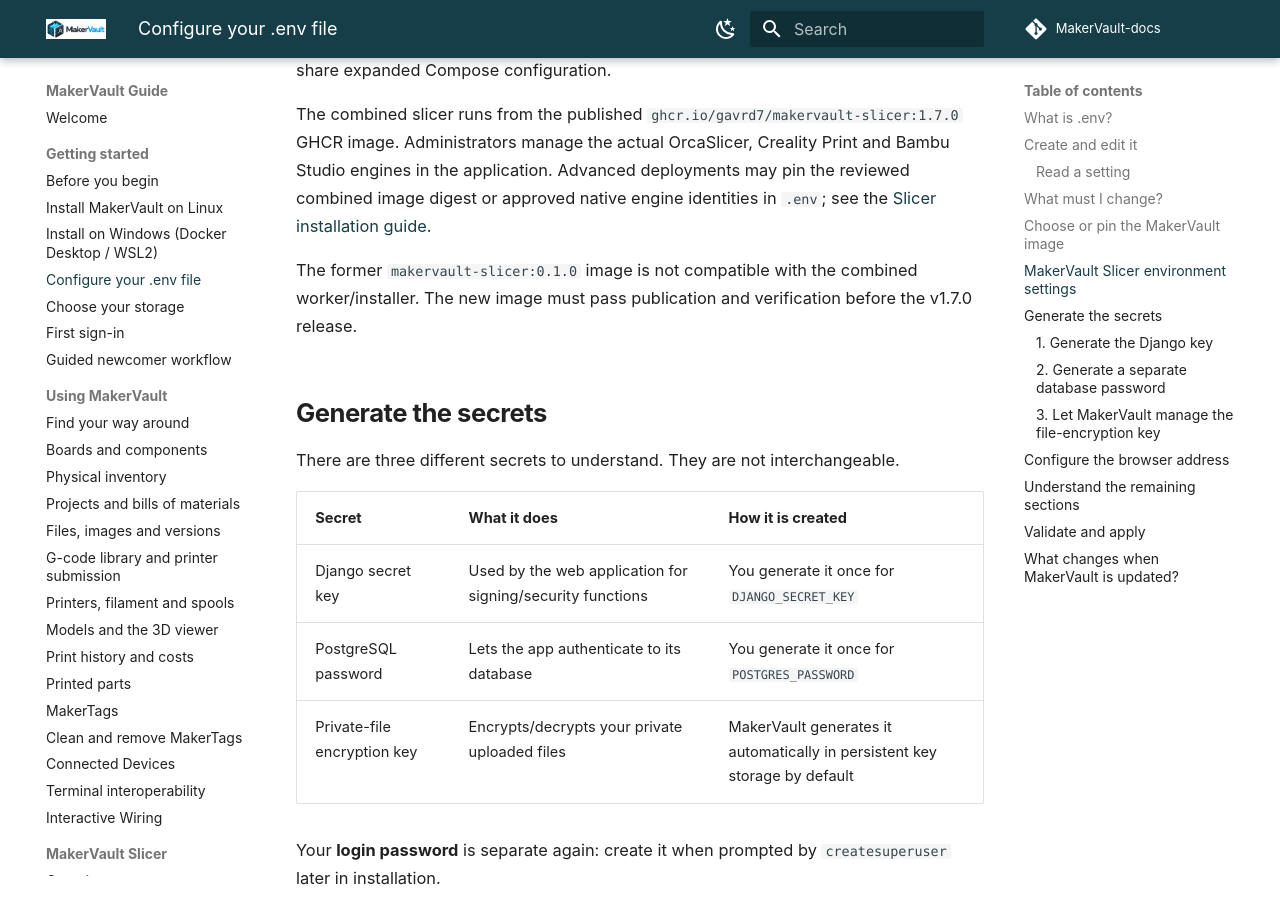
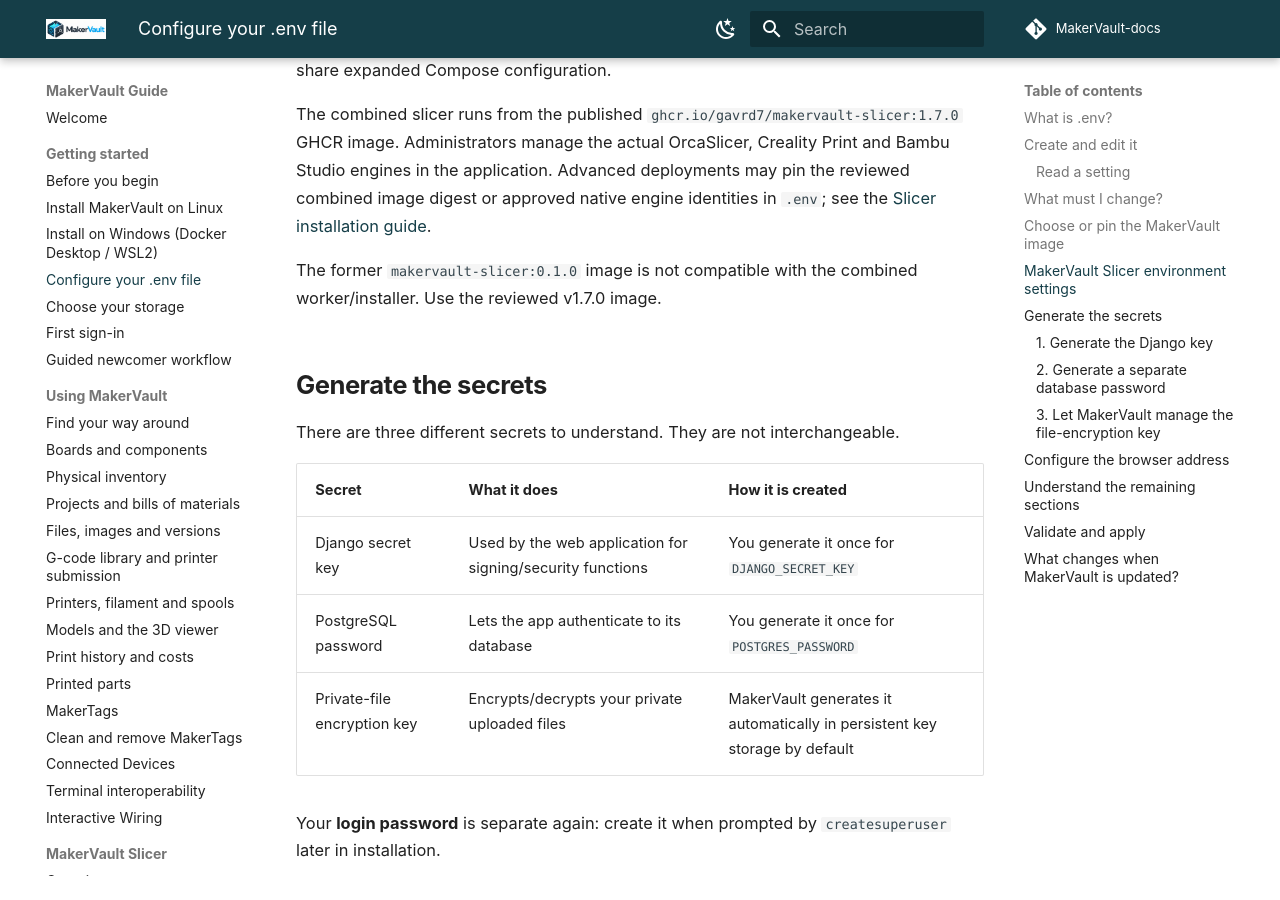
Before and after one commit to gavrd7/MakerVault-docs, an MkDocs documentation site: the page built from docs/guide/getting-started/environment.md, in a window 1280 px wide and 900 px high, scrolled down 3499 px. Built offline with MkDocs 1.6.1 and Material for MkDocs 9.7.7, drawn with Linux system fonts in a browser that asks for light colours; comment, search, counter and statistics services are not loaded.

Commit message:
docs(release): describe published v1.7 deployment in present tense

```diff
--- a/docs/guide/getting-started/environment.md
+++ b/docs/guide/getting-started/environment.md
@@ -84,7 +84,7 @@ For a new installation, `python3 scripts/generate_env_secrets.py` creates **four
 
 The combined slicer runs from the published `ghcr.io/gavrd7/makervault-slicer:1.7.0` GHCR image. Administrators manage the actual OrcaSlicer, Creality Print and Bambu Studio engines in the application. Advanced deployments may pin the reviewed combined image digest or approved native engine identities in `.env`; see the [Slicer installation guide](../slicer/installation.md).
 
-The former `makervault-slicer:0.1.0` image is not compatible with the combined worker/installer. The new image must pass publication and verification before the v1.7.0 release.
+The former `makervault-slicer:0.1.0` image is not compatible with the combined worker/installer. Use the reviewed v1.7.0 image.
 
 ## Generate the secrets
 
```
